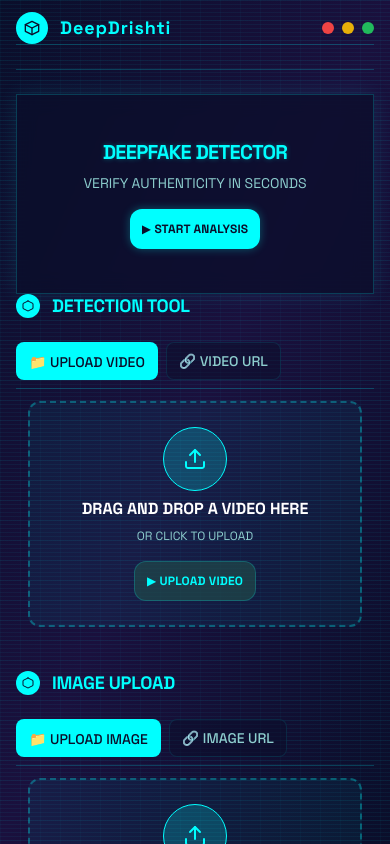
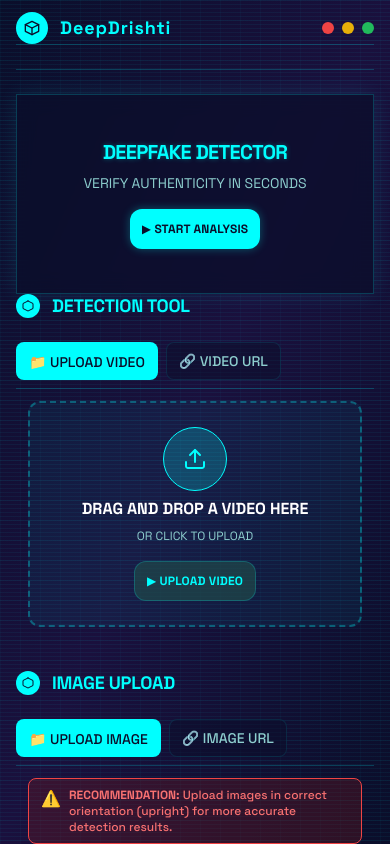
Before and after one commit to vedant3114/deepfake-face-swapping-detetction-system, a Vue app in the folder deepfake_face_swapped_detection/: page / in a window 390 px wide. Built offline with nearby package versions, Linux system fonts and the light colour scheme.

Commit message:
ui changes add recommendation

```diff
--- a/deepfake_face_swapped_detection/src/App.vue
+++ b/deepfake_face_swapped_detection/src/App.vue
@@ -306,6 +306,14 @@
         </div>
 
         <div class="flex flex-col p-3 sm:p-4">
+          <!-- Recommendation Note -->
+          <div class="bg-red-900 bg-opacity-30 border border-red-500 rounded-lg px-3 sm:px-4 py-2 sm:py-3 mb-4">
+            <p class="text-red-400 text-xs sm:text-sm font-medium flex items-start gap-2">
+              <span class="text-red-500 text-base sm:text-lg">⚠️</span>
+              <span><strong>RECOMMENDATION:</strong> Upload images in correct orientation (upright) for more accurate detection results.</span>
+            </p>
+          </div>
+
           <!-- Image Upload Mode -->
           <div v-show="imageDetectionMode === 'upload'">
           <div
@@ -1047,6 +1055,11 @@
     question: 'WHAT IS EXPLAINABILITY?',
     answer: 'The explainability feature provides detailed temporal analysis showing frame-by-frame consistency scores, anomaly detection, and cross-modal audio-video synchronization analysis.',
     open: false
+  },
+  {
+    question: 'HOW CAN I GET MORE ACCURATE DETECTION RESULTS?',
+    answer: 'For best results, ensure you upload media files in the correct orientation (upright). Images and videos that are rotated or tilted may result in less accurate detection. Additionally, use high-quality media files with clear facial features.',
+    open: false
   }
 ];
 
```
